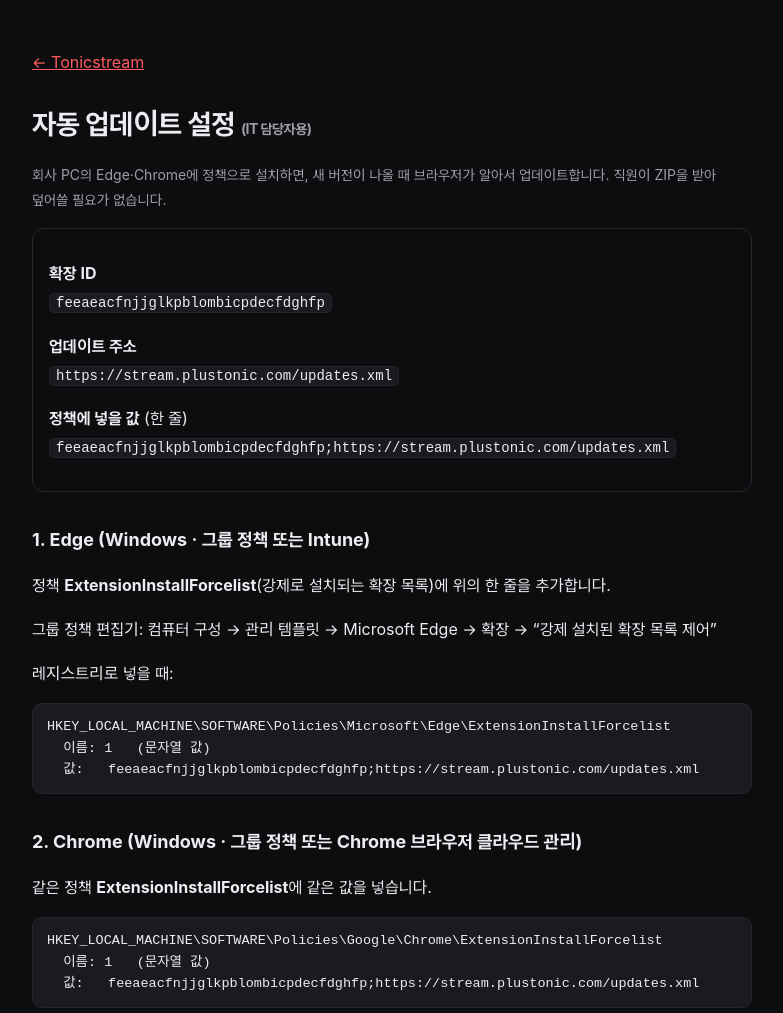
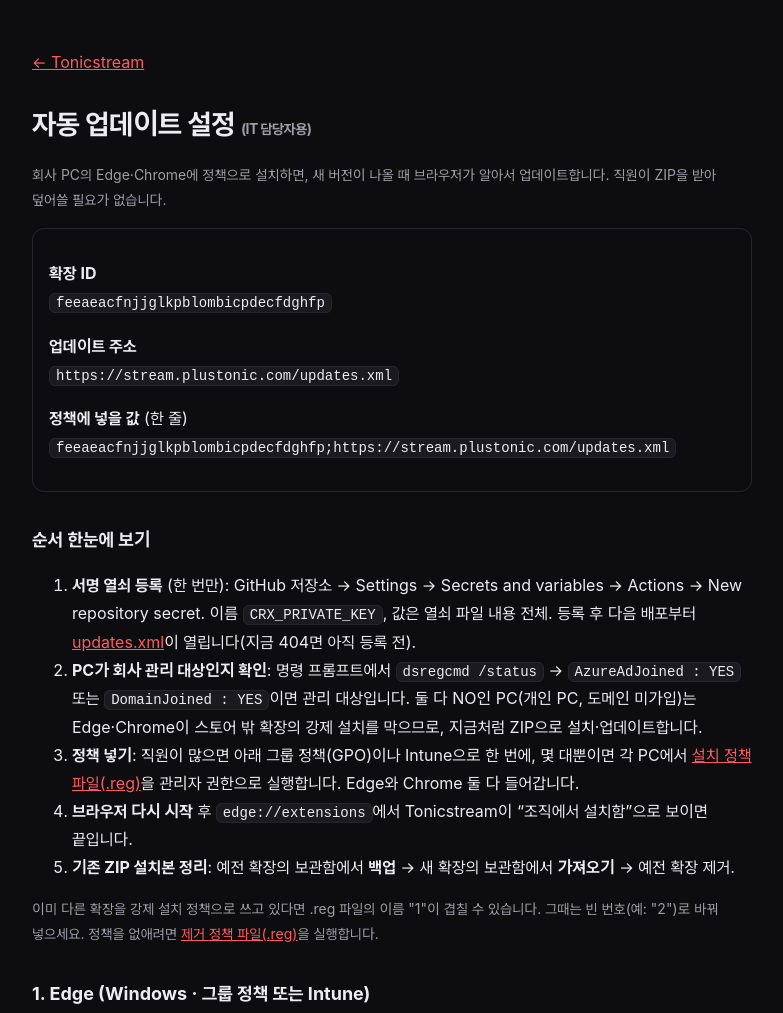
Before and after one commit to ajoohan/Tonicstream, a browser extension: page docs/it.html in a window 1280 px wide. Shown: the top 1013 px of the page, without its empty margins (248-1031 px from the left). Drawn offline with Linux system fonts and the light colour scheme; a web font is replaced by a local one.

Commit message:
IT guide: step-by-step checklist and policy .reg files
Co-Authored-By: Claude Opus 5.5 <noreply@anthropic.com>
Claude-Session: https://claude.ai/code/session_0147sez9Htw662SHnqfgfepG

```diff
--- a/docs/it.html
+++ b/docs/it.html
@@ -44,6 +44,16 @@ pre { background:#1a1a20; border:1px solid var(--line); border-radius:10px; padd
     <p><b>정책에 넣을 값</b> (한 줄)<br><code>feeaeacfnjjglkpblombicpdecfdghfp;https://stream.plustonic.com/updates.xml</code></p>
   </div>
 
+  <h2>순서 한눈에 보기</h2>
+  <ol>
+    <li><b>서명 열쇠 등록</b> (한 번만): GitHub 저장소 → Settings → Secrets and variables → Actions → New repository secret. 이름 <code>CRX_PRIVATE_KEY</code>, 값은 열쇠 파일 내용 전체. 등록 후 다음 배포부터 <a href="updates.xml">updates.xml</a>이 열립니다(지금 404면 아직 등록 전).</li>
+    <li><b>PC가 회사 관리 대상인지 확인</b>: 명령 프롬프트에서 <code>dsregcmd /status</code> → <code>AzureAdJoined : YES</code> 또는 <code>DomainJoined : YES</code>이면 관리 대상입니다. 둘 다 NO인 PC(개인 PC, 도메인 미가입)는 Edge·Chrome이 스토어 밖 확장의 강제 설치를 막으므로, 지금처럼 ZIP으로 설치·업데이트합니다.</li>
+    <li><b>정책 넣기</b>: 직원이 많으면 아래 그룹 정책(GPO)이나 Intune으로 한 번에, 몇 대뿐이면 각 PC에서 <a href="tonicstream-install-policy.reg" download>설치 정책 파일(.reg)</a>을 관리자 권한으로 실행합니다. Edge와 Chrome 둘 다 들어갑니다.</li>
+    <li><b>브라우저 다시 시작</b> 후 <code>edge://extensions</code>에서 Tonicstream이 “조직에서 설치함”으로 보이면 끝입니다.</li>
+    <li><b>기존 ZIP 설치본 정리</b>: 예전 확장의 보관함에서 <b>백업</b> → 새 확장의 보관함에서 <b>가져오기</b> → 예전 확장 제거.</li>
+  </ol>
+  <p class="muted">이미 다른 확장을 강제 설치 정책으로 쓰고 있다면 .reg 파일의 이름 "1"이 겹칠 수 있습니다. 그때는 빈 번호(예: "2")로 바꿔 넣으세요. 정책을 없애려면 <a href="tonicstream-remove-policy.reg" download>제거 정책 파일(.reg)</a>을 실행합니다.</p>
+
   <h2>1. Edge (Windows · 그룹 정책 또는 Intune)</h2>
   <p>정책 <b>ExtensionInstallForcelist</b>(강제로 설치되는 확장 목록)에 위의 한 줄을 추가합니다.</p>
   <p>그룹 정책 편집기: 컴퓨터 구성 → 관리 템플릿 → Microsoft Edge → 확장 → “강제 설치된 확장 목록 제어”</p>
```
Also changed, not shown: 2 other files.
